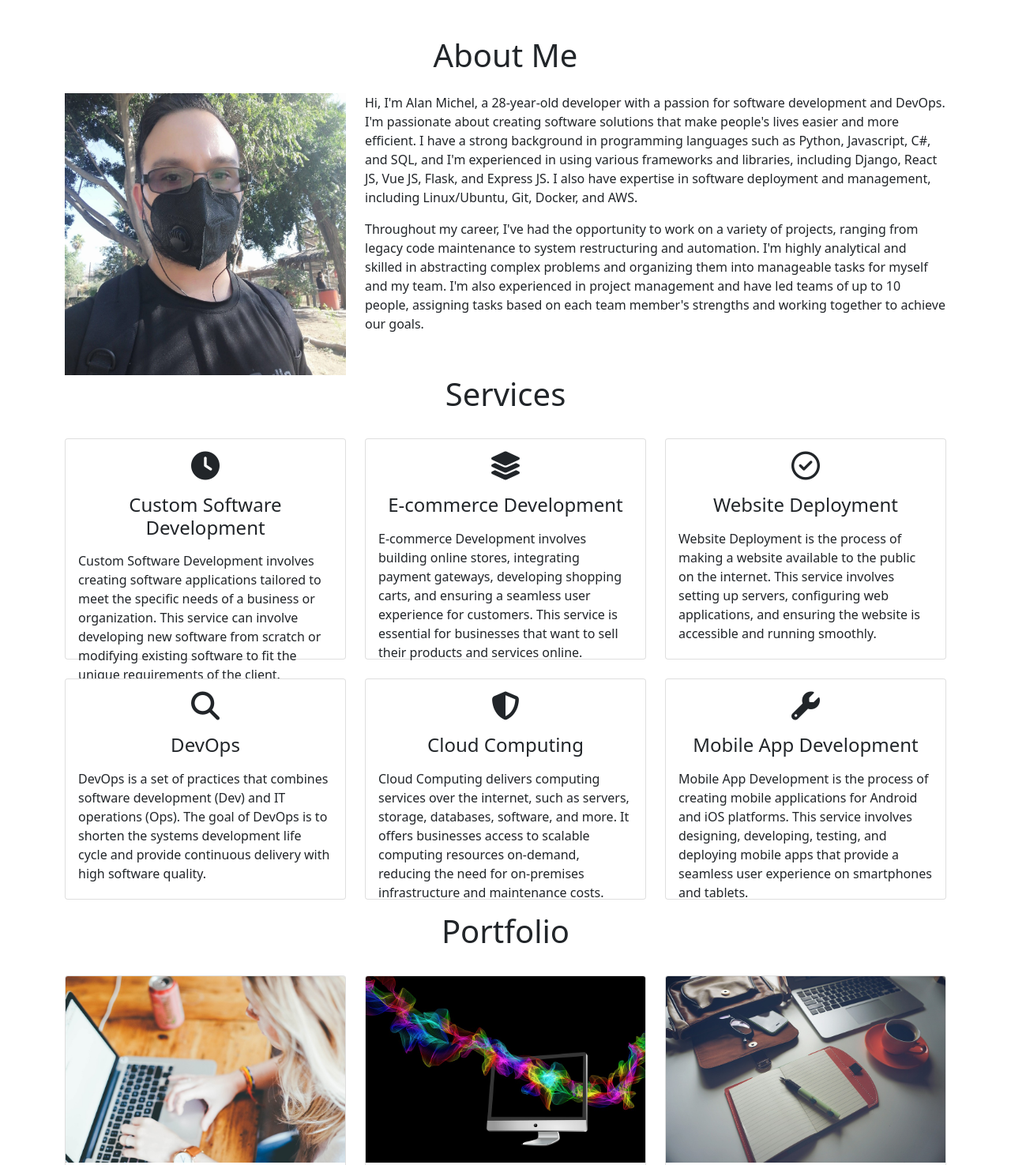
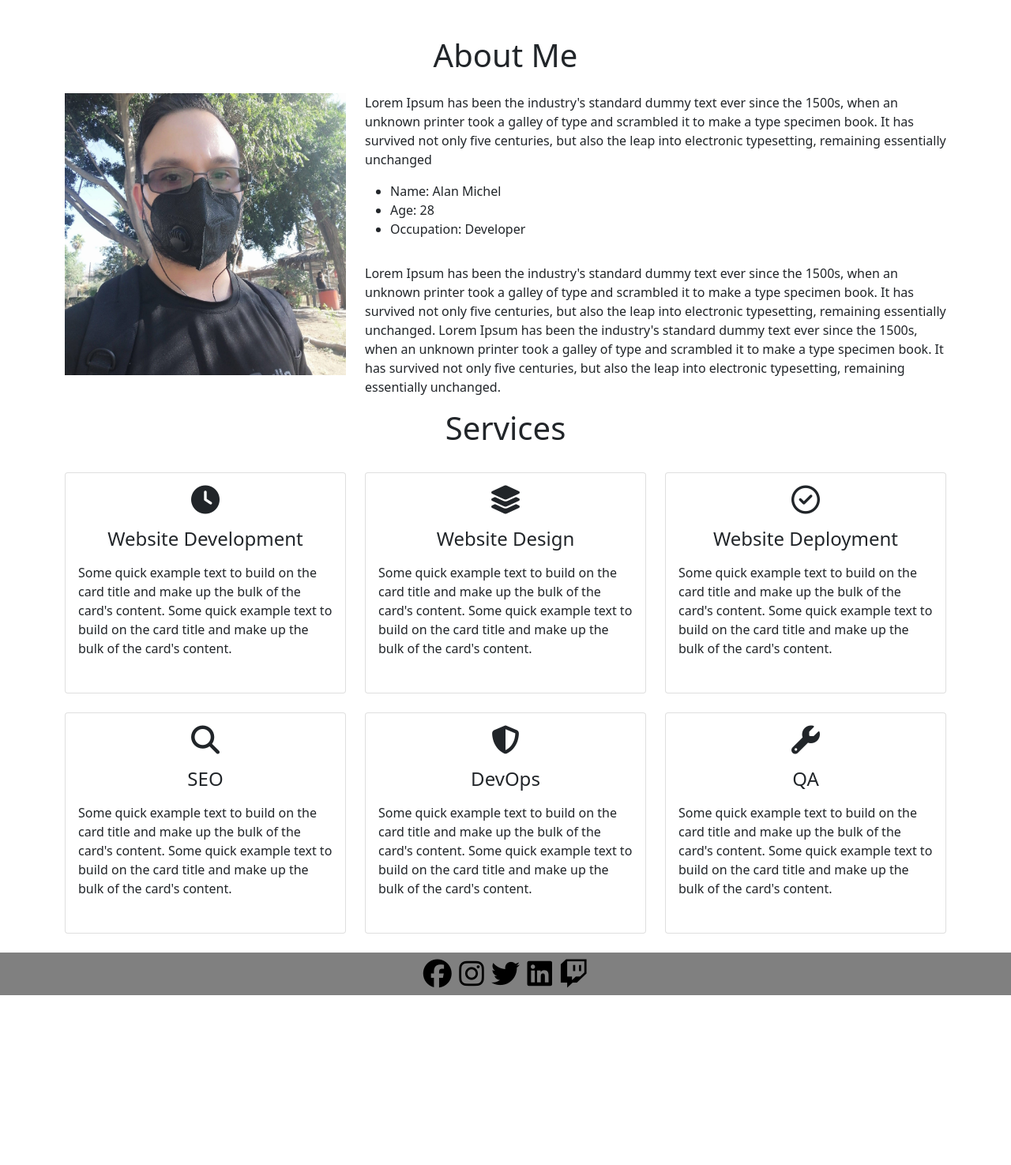
Before and after one commit to Almlett/almlett.github.io, a plain HTML site: page index.html in a window 1280 px wide. Shown: the part 802-2277 px from the top of the page at 79% size. After the commit the page ends 2062 px from the top, so only its background shows below. Drawn offline with nearby package versions, Linux system fonts and the light colour scheme.

Commit message:
Update index.html

```diff
--- a/index.html
+++ b/index.html
@@ -65,9 +65,23 @@
                 </div>
 
                 <div class="col-lg-8">
-                    <p>Hi, I'm Alan Michel, a 28-year-old developer with a passion for software development and DevOps. I'm passionate about creating software solutions that make people's lives easier and more efficient. I have a strong background in programming languages such as Python, Javascript, C#, and SQL, and I'm experienced in using various frameworks and libraries, including Django, React JS, Vue JS, Flask, and Express JS. I also have expertise in software deployment and management, including Linux/Ubuntu, Git, Docker, and AWS.</p>
+                    <p> Lorem Ipsum has been the industry's standard dummy text ever since the 1500s, when an unknown printer took a galley of type and scrambled it to make a type specimen book. It has survived not only five centuries, but also the leap into electronic typesetting, remaining essentially unchanged
+
+                    </p>
                     <div class="row mt-3">
-                        <p>Throughout my career, I've had the opportunity to work on a variety of projects, ranging from legacy code maintenance to system restructuring and automation. I'm highly analytical and skilled in abstracting complex problems and organizing them into manageable tasks for myself and my team. I'm also experienced in project management and have led teams of up to 10 people, assigning tasks based on each team member's strengths and working together to achieve our goals.</p>
+                        <div class="col-md-6">
+                            <ul>
+                                <li>Name: Alan Michel</li>
+                                <li>Age: 28</li>
+                                <li>Occupation: Developer</li>
+
+                            </ul>
+                        </div>
+                    </div>
+                    <div class="row mt-3">
+                        <p> Lorem Ipsum has been the industry's standard dummy text ever since the 1500s, when an unknown printer took a galley of type and scrambled it to make a type specimen book. It has survived not only five centuries, but also the leap into electronic typesetting, remaining essentially unchanged.
+                            Lorem Ipsum has been the industry's standard dummy text ever since the 1500s, when an unknown printer took a galley of type and scrambled it to make a type specimen book. It has survived not only five centuries, but also the leap into electronic typesetting, remaining essentially unchanged.
+                        </p>
                     </div>
                 </div>
             </div>
@@ -82,8 +96,9 @@
                     <div class="card servicesText">
                         <div class="card-body">
                             <i class="fas servicesIcon fa-clock"></i>
-                            <h4 class="card-title mt-3">Custom Software Development</h4>
-                            <p class="card-text mt-3">Custom Software Development involves creating software applications tailored to meet the specific needs of a business or organization. This service can involve developing new software from scratch or modifying existing software to fit the unique requirements of the client.
+                            <h4 class="card-title mt-3">Website Development</h4>
+                            <p class="card-text mt-3">Some quick example text to build on the card title and make up the bulk of the card's content.
+                                Some quick example text to build on the card title and make up the bulk of the card's content.
                             </p>
                         </div>
                     </div>
@@ -92,8 +107,9 @@
                     <div class="card servicesText">
                         <div class="card-body">
                             <i class='fas servicesIcon fa-layer-group'></i>
-                            <h4 class="card-title mt-3">E-commerce Development</h4>
-                            <p class="card-text mt-3">E-commerce Development involves building online stores, integrating payment gateways, developing shopping carts, and ensuring a seamless user experience for customers. This service is essential for businesses that want to sell their products and services online.
+                            <h4 class="card-title mt-3">Website Design</h4>
+                            <p class="card-text mt-3">Some quick example text to build on the card title and make up the bulk of the card's content.
+                                Some quick example text to build on the card title and make up the bulk of the card's content.
                             </p>
                         </div>
                     </div>
@@ -104,7 +120,8 @@
                         <div class="card-body">
                             <i class='far servicesIcon fa-check-circle'></i>
                             <h4 class="card-title mt-3">Website Deployment</h4>
-                            <p class="card-text mt-3">Website Deployment is the process of making a website available to the public on the internet. This service involves setting up servers, configuring web applications, and ensuring the website is accessible and running smoothly.
+                            <p class="card-text mt-3">Some quick example text to build on the card title and make up the bulk of the card's content.
+                                Some quick example text to build on the card title and make up the bulk of the card's content.
                             </p>
                         </div>
                     </div>
@@ -116,8 +133,9 @@
                     <div class="card servicesText">
                         <div class="card-body">
                             <i class='fas servicesIcon fa-search'></i>
-                            <h4 class="card-title mt-3">DevOps</h4>
-                            <p class="card-text mt-3"> DevOps is a set of practices that combines software development (Dev) and IT operations (Ops). The goal of DevOps is to shorten the systems development life cycle and provide continuous delivery with high software quality.
+                            <h4 class="card-title mt-3">SEO</h4>
+                            <p class="card-text mt-3">Some quick example text to build on the card title and make up the bulk of the card's content.
+                                Some quick example text to build on the card title and make up the bulk of the card's content.
                             </p>
                         </div>
                     </div>
@@ -127,8 +145,9 @@
                     <div class="card servicesText">
                         <div class="card-body">
                             <i class='fas servicesIcon fa-shield-alt'></i>
-                            <h4 class="card-title mt-3">Cloud Computing</h4>
-                            <p class="card-text mt-3">Cloud Computing delivers computing services over the internet, such as servers, storage, databases, software, and more. It offers businesses access to scalable computing resources on-demand, reducing the need for on-premises infrastructure and maintenance costs.
+                            <h4 class="card-title mt-3">DevOps</h4>
+                            <p class="card-text mt-3">Some quick example text to build on the card title and make up the bulk of the card's content.
+                                Some quick example text to build on the card title and make up the bulk of the card's content.
                             </p>
                         </div>
                     </div>
@@ -138,8 +157,9 @@
                     <div class="card servicesText">
                         <div class="card-body">
                             <i class='fas servicesIcon fa-wrench'></i>
-                            <h4 class="card-title mt-3">Mobile App Development</h4>
-                            <p class="card-text mt-3"> Mobile App Development is the process of creating mobile applications for Android and iOS platforms. This service involves designing, developing, testing, and deploying mobile apps that provide a seamless user experience on smartphones and tablets.
+                            <h4 class="card-title mt-3">QA</h4>
+                            <p class="card-text mt-3">Some quick example text to build on the card title and make up the bulk of the card's content.
+                                Some quick example text to build on the card title and make up the bulk of the card's content.
                             </p>
                         </div>
                     </div>
@@ -149,7 +169,7 @@
     </section>
 
     <!-- portfolio section-->
-    <section id="portfolio">
+    <!-- <section id="portfolio">
         <div class="container mt-3">
             <h1 class="text-center">Portfolio</h1>
             <div class="row">
@@ -234,15 +254,28 @@
                 </div>
             </div>
     </section>
+    -->
 
     <!-- contact section-->
+    <!--
     <section id="contact">
         <div class="container mt-3 contactContent">
             <h1 class="text-center">Contact Me</h1>
 
             <div class="row mt-4">
                 <div class="col-lg-6">
-                    <!-- form fields -->
+                    <div style="max-width:100%;overflow:hidden;color:red;width:500px;height:500px;">
+                        <div id="embedmap-canvas" style="height:100%; width:100%;max-width:100%;">
+                            <iframe style="height:100%;width:100%;border:0;" frameborder="0" src="https://www.google.com/maps/embed/v1/place?q=new+york&key=AIzaSyBFw0Qbyq9zTFTd-tUY6dZWTgaQzuU17R8">
+                            </iframe>
+                        </div>
+                        <a class="googlemaps-html" href="https://www.embed-map.com" id="get-data-forembedmap">https://www.embed-map.com</a>
+                        <style>#embedmap-canvas img{max-width:none!important;background:none!important;font-size: inherit;font-weight:inherit;}
+                        </style>
+                    </div>
+                </div>
+
+                <div class="col-lg-6">
                     <form>
                         <input type="text" class="form-control form-control-lg" placeholder="Name">
                         <input type="email" class="form-control mt-3" placeholder="Email">
@@ -258,18 +291,24 @@
             </div>
         </div>
     </section>
-
-    <div class="social-buttons">
-        <a href="https://www.linkedin.com/" target="_blank"><i class="fab fa-linkedin"></i></a>
-        <a href="https://www.github.com/" target="_blank"><i class="fab fa-github"></i></a>
-        <a href="https://www.twitter.com/" target="_blank"><i class="fab fa-twitter"></i></a>
-        <a href="https://www.linkedin.com/" target="_blank"><i class="fab fa-linkedin"></i></a>
-      </div>
+    -->
+    <!-- footer section-->
+    <footer id="footer">
+        <div class="container-fluid">
+            <!-- social media icons -->
+            <div class="social-icons mt-4">
+                <a href="https://www.facebook.com/" target="_blank"><i class="fab fa-facebook"></i></a>
+                <a href="https://www.instagram.com/" target="_blank"><i class="fab fa-instagram"></i></a>
+                <a href="https://www.twitter.com/" target="_blank"><i class="fab fa-twitter"></i></a>
+                <a href="https://www.linkedin.com/" target="_blank"><i class="fab fa-linkedin"></i></a>
+                <a href="https://www.twitch.tv/" target="_blank"><i class="fab fa-twitch"></i></a>
+            </div>
+        </div>
+    </footer>
 
     <!-- load javascript after loading all html content -->
     <script src="script/script.js"></script>
 
-
 </body>
 
 </html>
```
